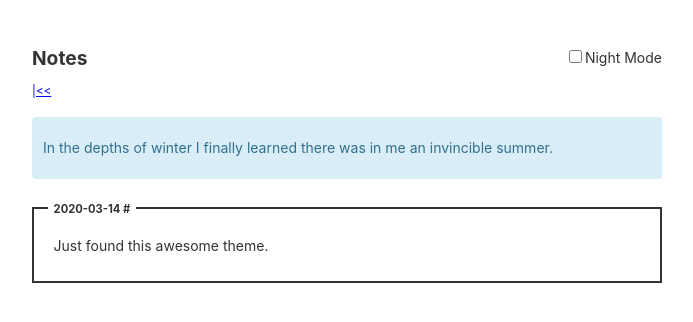
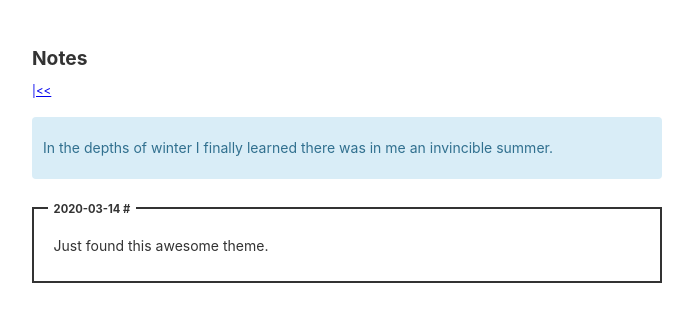
Before and after one commit to weijy/weisnotes, a Jekyll site: the page built from notes.html, in a window 1280 px wide. Shown: the top 322 px of the page, without its empty margins (293-986 px from the left). Built offline with Jekyll 4.4.1, drawn with Linux system fonts in a browser that asks for light colours.

Commit message:
Update default.html

```diff
--- a/_layouts/default.html
+++ b/_layouts/default.html
@@ -23,7 +23,9 @@
   </head>
   <body class="target">
     <header>
-      <span class="night"><input id="nightToggle" type="checkbox" onclick="SetNightMode()"><label for="nightToggle">Night Mode</label></span>
+      {% if page.path == 'index.html' %}
+        <span class="night"><input id="nightToggle" type="checkbox" onclick="SetNightMode()"><label for="nightToggle">Night Mode</label></span>
+      {% endif %}
       <h1 class="h1">{{ page.title }}</h1>
       {% if page.date %}<small>{{ page.date | date: "%Y-%m-%d" }}</small><br>{% endif %}
       {% if page.path != 'index.html' %}
```
